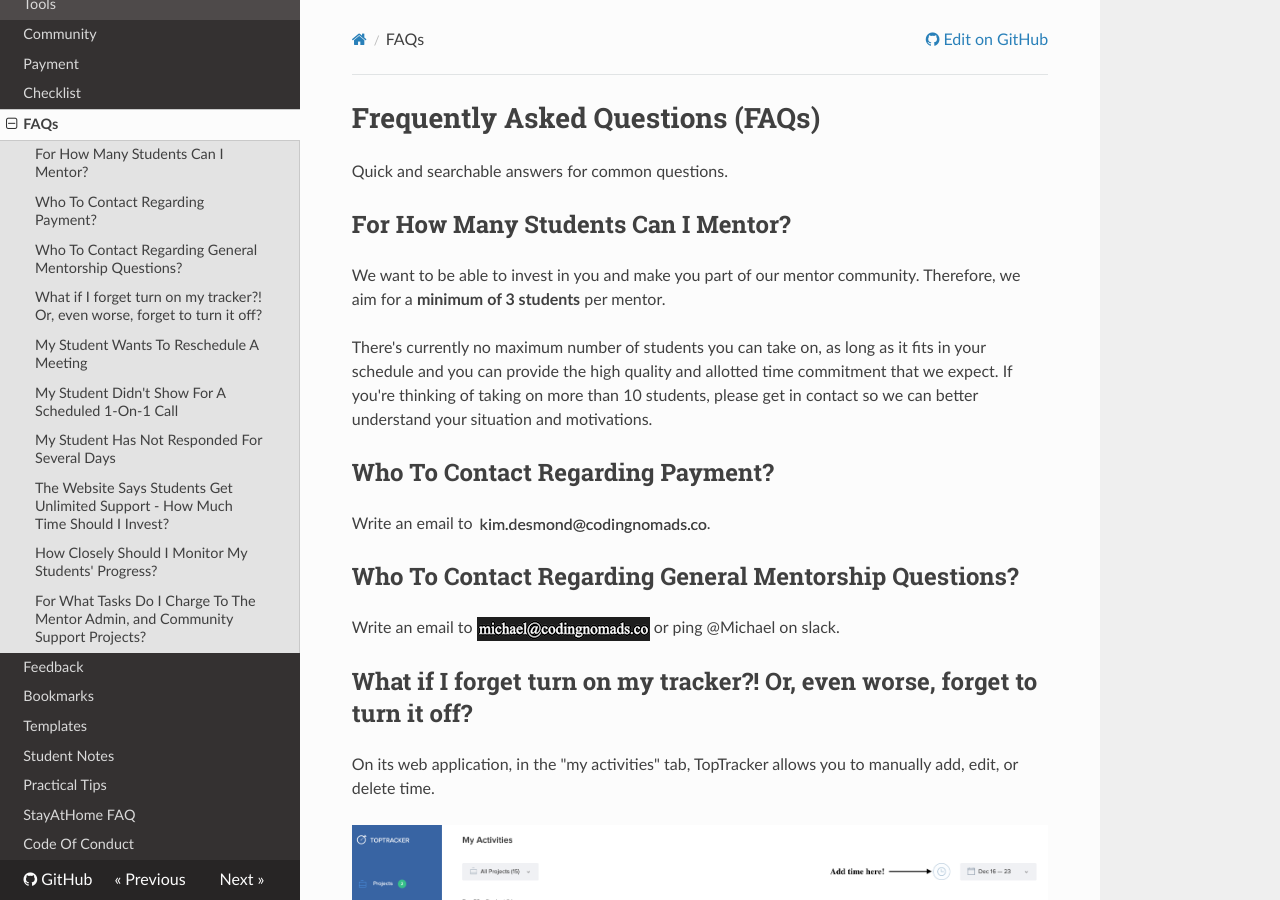
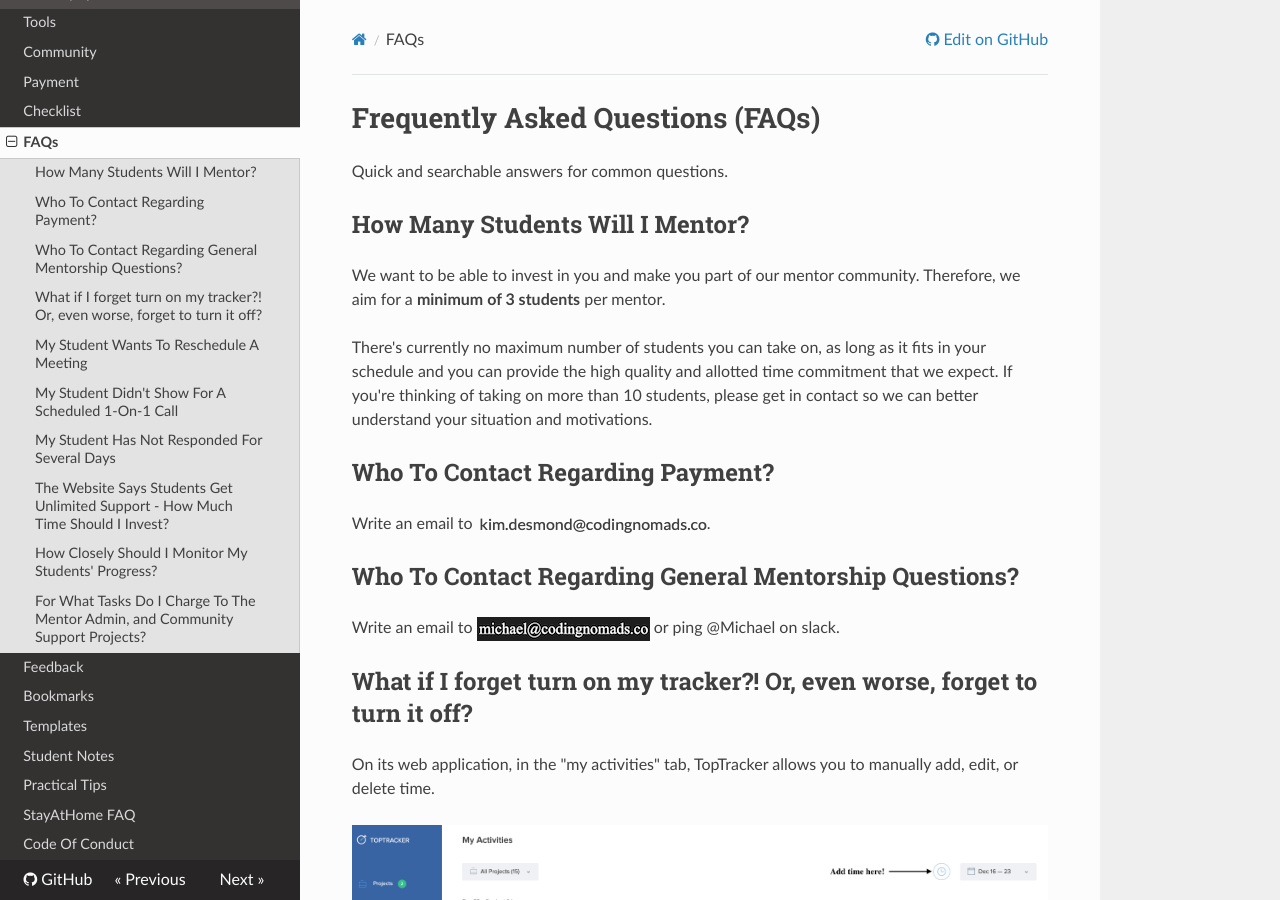
Before and after one commit to CodingNomads/mentor-docs, an MkDocs documentation site: the page built from docs/09_faq.md, in a window 1280 px wide and 900 px high. Built offline with MkDocs 1.6.1, drawn with Linux system fonts in a browser that asks for light colours; nearby versions of some CDN libraries.

Commit message:
Update 09_faq.md

```diff
--- a/docs/09_faq.md
+++ b/docs/09_faq.md
@@ -2,7 +2,7 @@
 
 Quick and searchable answers for common questions.
 
-## For How Many Students Can I Mentor?
+## How Many Students Will I Mentor?
 
 We want to be able to invest in you and make you part of our mentor community. Therefore, we aim for a **minimum of 3 students** per mentor.
 
```
